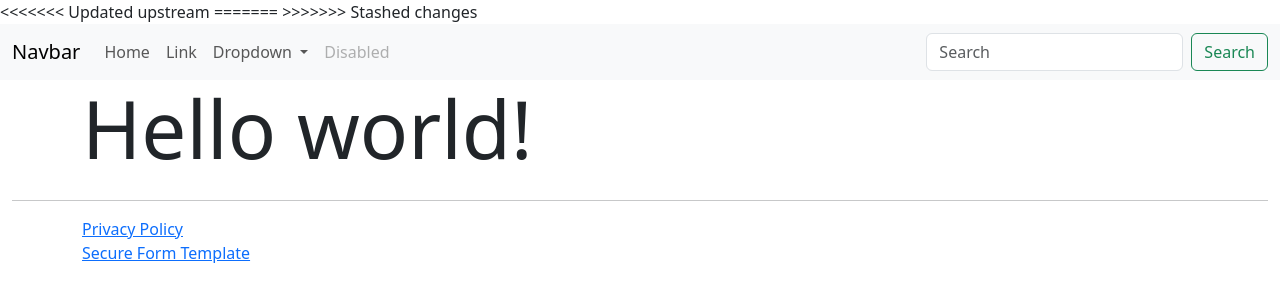
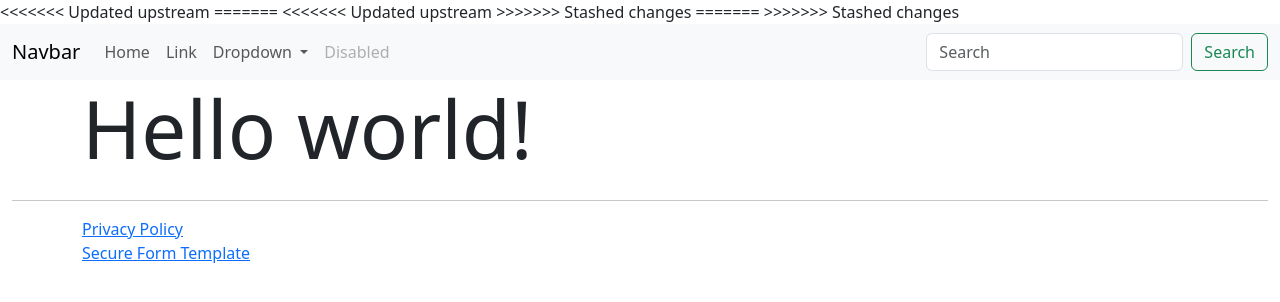
Before and after one commit to TempeHS/Max-HSCASSESMENTTASK1-CLIENTAPI, a Flask app: page / in a window 1280 px wide. Shown: the top 302 px of the page. Run offline with Flask 3, Linux system fonts and the light colour scheme; some libraries are stand-ins or nearby versions.

Commit message:
unresolved merges being brought

```diff
--- a/main.py
+++ b/main.py
@@ -7,6 +7,7 @@ import requests
 from flask_wtf import CSRFProtect
 from flask_csp.csp import csp_header
 import logging
+import bcrypt
 import userManagement as dbHandler
 
 # Code snippet for logging a message
--- a/static/css/style.css
+++ b/static/css/style.css
@@ -1,7 +1,11 @@
+<<<<<<< Updated upstream
 <<<<<<< Updated upstream
 *   {
 
 }
+=======
+@import "bootstrap.min.css";
+>>>>>>> Stashed changes
 =======
 @import "bootstrap.min.css";
 >>>>>>> Stashed changes
--- a/templates/layout.html
+++ b/templates/layout.html
@@ -19,6 +19,9 @@
     <meta name="viewport" content="width=device-width, initial-scale=1.0" />
     <title>{% block title %}Dev Diaries{% endblock %}</title>
     <link rel="stylesheet" type="text/css" href="static/css/style.css" />
+<<<<<<< Updated upstream
+>>>>>>> Stashed changes
+=======
 >>>>>>> Stashed changes
   </head>
   <body>
```
Also changed, not shown: 1 other file.
